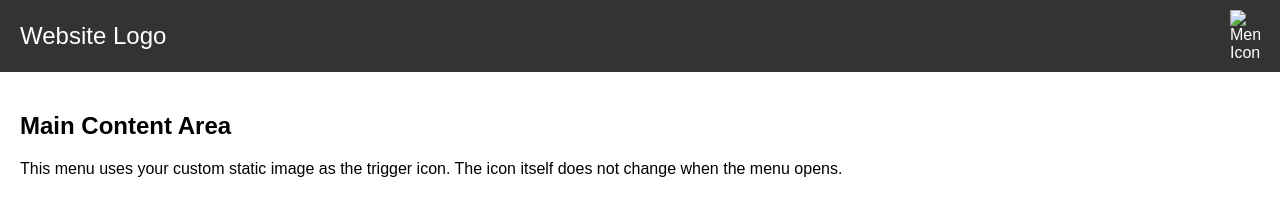
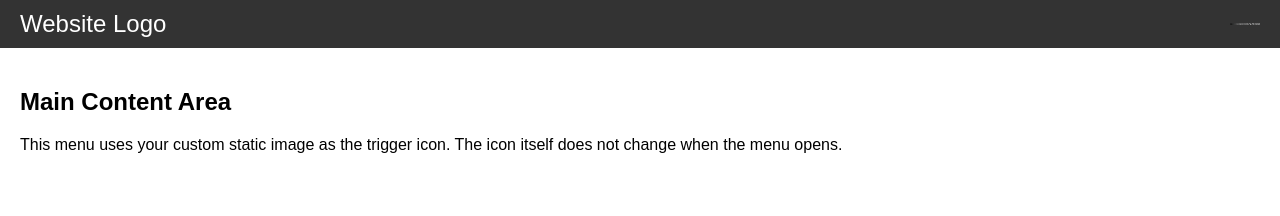
Before and after one commit to JaxonCore/hi, a plain HTML site: page index.html in a window 1280 px wide. Drawn offline with Linux system fonts and the light colour scheme.

Commit message:
Update index.html

```diff
--- a/index.html
+++ b/index.html
@@ -66,7 +66,7 @@
 
         <!-- This line is updated to use your image file -->
         <img
-            src="my_icon.png"
+            src="hamburger_katana_spritesheet_42h_003.png"
             alt="Menu Icon"
             class="menu-icon-img"
             onclick="toggleMenu()"
```
